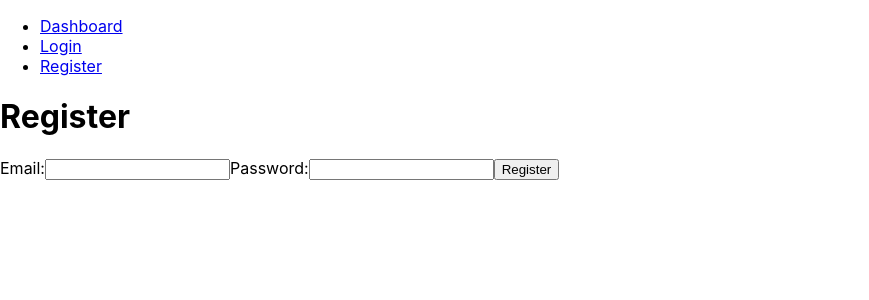
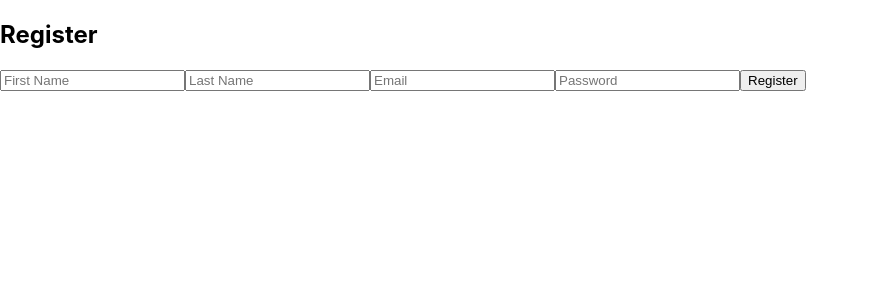
Before and after one commit to ScreamingOpossum/coca-cola-addicktion, a React (Create React App) app in the folder frontend/: page /register in a window 1280 px wide. Shown: the top 300 px of the page, without its empty margins (0-869 px from the left). Built offline with nearby package versions, Linux system fonts and the light colour scheme.

Commit message:
Frontend - Connected Login, Register forms and added protected routes.

```diff
--- a/frontend/package.json
+++ b/frontend/package.json
@@ -3,6 +3,7 @@
   "version": "0.1.0",
   "private": true,
   "dependencies": {
+    "axios": "^1.7.9",
     "cra-template": "1.2.0",
     "react": "^19.0.0",
     "react-dom": "^19.0.0",
--- a/frontend/src/App.js
+++ b/frontend/src/App.js
@@ -1,22 +1,29 @@
-import logo from './logo.svg';
-import './App.css';
 import React from "react";
 import { BrowserRouter as Router, Routes, Route } from "react-router-dom";
-import Dashboard from "./pages/Dashboard";
+import { AuthProvider } from "./context/AuthContext";
 import Login from "./pages/Login";
 import Register from "./pages/Register";
-import Navbar from "./components/Navbar";
+import Dashboard from "./pages/Dashboard";
+import ProtectedRoute from "./components/ProtectedRoute";
 
 function App() {
   return (
-    <Router>
-      <Navbar />
-      <Routes>
-        <Route path="/" element={<Dashboard />} />
-        <Route path="/login" element={<Login />} />
-        <Route path="/register" element={<Register />} />
-      </Routes>
-    </Router>
+    <AuthProvider>
+      <Router>
+        <Routes>
+          <Route path="/" element={<Login />} />
+          <Route path="/register" element={<Register />} />
+          <Route
+            path="/dashboard"
+            element={
+              <ProtectedRoute>
+                <Dashboard />
+              </ProtectedRoute>
+            }
+          />
+        </Routes>
+      </Router>
+    </AuthProvider>
   );
 }
 
--- /dev/null
+++ b/frontend/src/components/ProtectedRoute.js
@@ -0,0 +1,10 @@
+import React, { useContext } from "react";
+import { Navigate } from "react-router-dom";
+import { AuthContext } from "../context/AuthContext";
+
+const ProtectedRoute = ({ children }) => {
+  const { token } = useContext(AuthContext);
+  return token ? children : <Navigate to="/" />;
+};
+
+export default ProtectedRoute;
--- /dev/null
+++ b/frontend/src/context/AuthContext.js
@@ -0,0 +1,28 @@
+import React, { createContext, useState, useEffect } from "react";
+
+// Create Context
+export const AuthContext = createContext();
+
+export const AuthProvider = ({ children }) => {
+  const [token, setToken] = useState(localStorage.getItem("token") || null);
+  const [user, setUser] = useState(null);
+
+  // Save token to localStorage
+  const saveToken = (token) => {
+    localStorage.setItem("token", token);
+    setToken(token);
+  };
+
+  // Logout User
+  const logout = () => {
+    localStorage.removeItem("token");
+    setToken(null);
+    setUser(null);
+  };
+
+  return (
+    <AuthContext.Provider value={{ token, saveToken, logout, user, setUser }}>
+      {children}
+    </AuthContext.Provider>
+  );
+};
--- a/frontend/src/pages/Login.js
+++ b/frontend/src/pages/Login.js
@@ -1,34 +1,49 @@
-import React, { useState } from "react";
+import React, { useState, useContext } from "react";
+import { useNavigate } from "react-router-dom";
+import { AuthContext } from "../context/AuthContext";
+import { loginUser } from "../services/authService";
 
-function Login() {
+const Login = () => {
+  const { saveToken } = useContext(AuthContext);
+  const navigate = useNavigate();
   const [email, setEmail] = useState("");
   const [password, setPassword] = useState("");
+  const [error, setError] = useState("");
 
   const handleLogin = async (e) => {
     e.preventDefault();
-    console.log(email, password); // Replace this with API call
+    try {
+      const data = await loginUser({ email, password });
+      saveToken(data.access_token); // Save token
+      navigate("/dashboard"); // Redirect
+    } catch (err) {
+      setError("Invalid credentials");
+    }
   };
 
   return (
     <div>
-      <h1>Login</h1>
+      <h2>Login</h2>
+      {error && <p style={{ color: "red" }}>{error}</p>}
       <form onSubmit={handleLogin}>
-        <label>Email:</label>
         <input
           type="email"
+          placeholder="Email"
           value={email}
           onChange={(e) => setEmail(e.target.value)}
+          required
         />
-        <label>Password:</label>
         <input
           type="password"
+          placeholder="Password"
           value={password}
           onChange={(e) => setPassword(e.target.value)}
+          required
         />
         <button type="submit">Login</button>
       </form>
     </div>
   );
-}
+};
 
 export default Login;
--- a/frontend/src/pages/Register.js
+++ b/frontend/src/pages/Register.js
@@ -1,34 +1,64 @@
 import React, { useState } from "react";
+import { useNavigate } from "react-router-dom";
+import { registerUser } from "../services/authService";
 
-function Register() {
-  const [email, setEmail] = useState("");
-  const [password, setPassword] = useState("");
+const Register = () => {
+  const navigate = useNavigate();
+  const [user, setUser] = useState({
+    first_name: "",
+    last_name: "",
+    email: "",
+    password: "",
+  });
+  const [error, setError] = useState("");
 
   const handleRegister = async (e) => {
     e.preventDefault();
-    console.log(email, password); // Replace this with API call
+    try {
+      await registerUser(user);
+      navigate("/"); // Redirect to login
+    } catch (err) {
+      setError("Failed to register");
+    }
   };
 
   return (
     <div>
-      <h1>Register</h1>
+      <h2>Register</h2>
+      {error && <p style={{ color: "red" }}>{error}</p>}
       <form onSubmit={handleRegister}>
-        <label>Email:</label>
+        <input
+          type="text"
+          placeholder="First Name"
+          value={user.first_name}
+          onChange={(e) => setUser({ ...user, first_name: e.target.value })}
+          required
+        />
+        <input
+          type="text"
+          placeholder="Last Name"
+          value={user.last_name}
+          onChange={(e) => setUser({ ...user, last_name: e.target.value })}
+          required
+        />
         <input
           type="email"
-          value={email}
-          onChange={(e) => setEmail(e.target.value)}
+          placeholder="Email"
+          value={user.email}
+          onChange={(e) => setUser({ ...user, email: e.target.value })}
+          required
         />
-        <label>Password:</label>
         <input
           type="password"
-          value={password}
-          onChange={(e) => setPassword(e.target.value)}
+          placeholder="Password"
+          value={user.password}
+          onChange={(e) => setUser({ ...user, password: e.target.value })}
+          required
         />
         <button type="submit">Register</button>
       </form>
     </div>
   );
-}
+};
 
 export default Register;
--- /dev/null
+++ b/frontend/src/services/authService.js
@@ -0,0 +1,25 @@
+import axios from "axios";
+
+const API_URL = "http://localhost:8000"; // Backend URL
+
+// --- Register User ---
+export const registerUser = async (userData) => {
+  const response = await axios.post(`${API_URL}/register`, userData);
+  return response.data;
+};
+
+// --- Login User ---
+export const loginUser = async (loginData) => {
+  const response = await axios.post(`${API_URL}/login`, loginData);
+  return response.data;
+};
+
+// --- Get User Profile ---
+export const getUserProfile = async (token) => {
+  const response = await axios.get(`${API_URL}/profile`, {
+    headers: {
+      Authorization: `Bearer ${token}`,
+    },
+  });
+  return response.data;
+};
```
Also changed, not shown: 1 other file (tests, documents, lock files or other folders).
